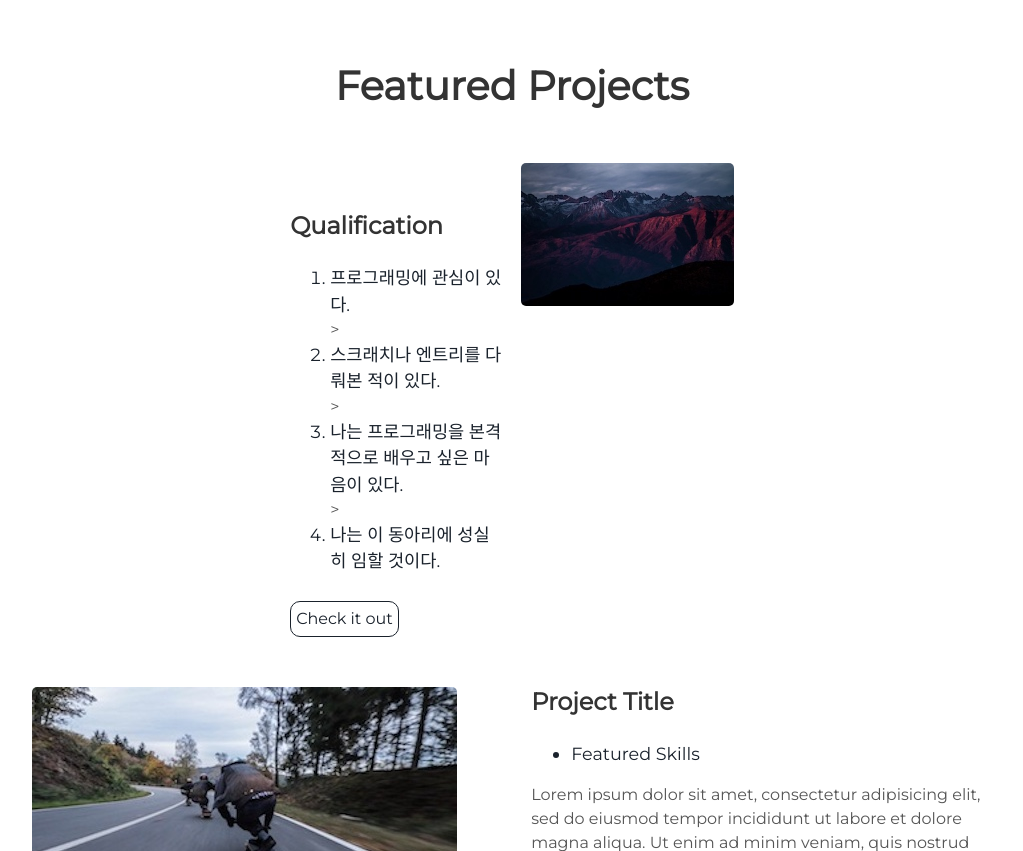
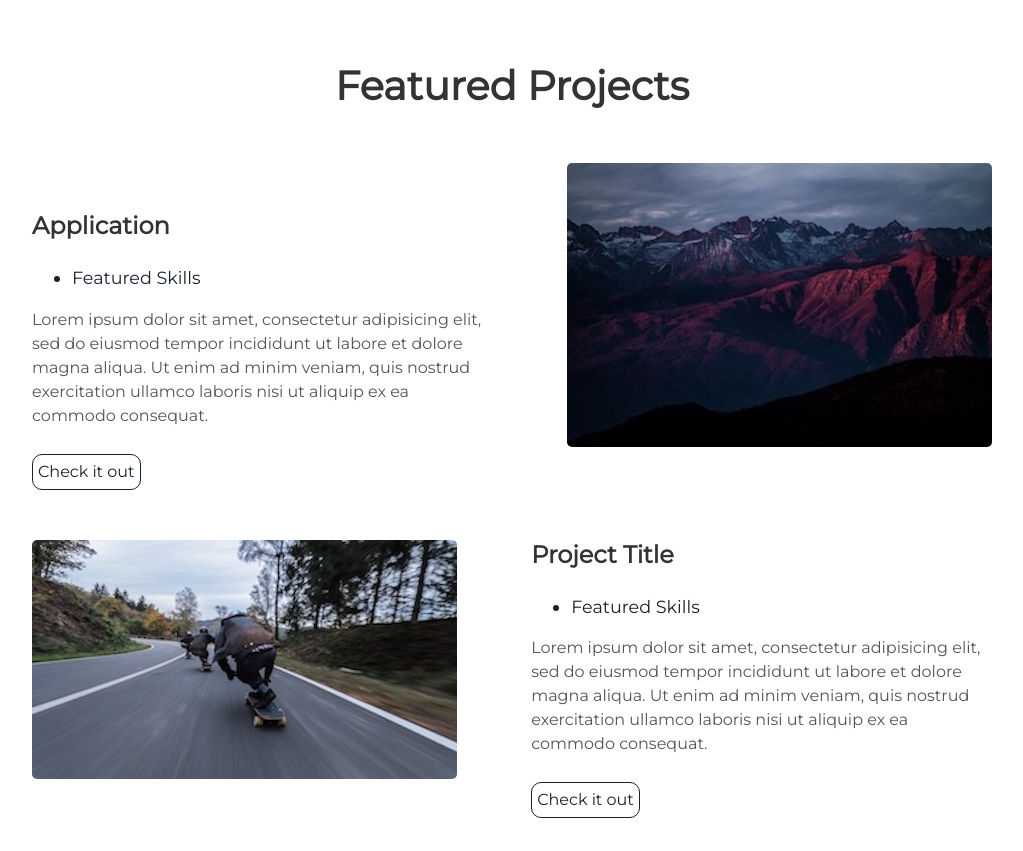
Before and after one commit to ytw060309/ProgrammingClub, a Jekyll site: the page built from index.html, in a window 1280 px wide and 900 px high, scrolled down 2051 px, cut to the strip 49-900 px from the top of the window. Shown: the whole strip, without its empty margins (128-1151 px from the left). Built offline with Jekyll 4.4.1, drawn with Linux system fonts in a browser that asks for light colours.

Commit message:
app page commit

```diff
--- a/_includes/project.html
+++ b/_includes/project.html
@@ -6,13 +6,11 @@
     <img alt="mountains" src="{{ "/assets/img/mountains.jpg" | prepend: site.baseurl }}" />
   </div>
   <div class="contents">
-    <h3>Qualification</h3>
-    <ol>
-      <li>프로그래밍에 관심이 있다. </li>>
-      <li>스크래치나 엔트리를 다뤄본 적이 있다. </li>>
-      <li>나는 프로그래밍을 본격적으로 배우고 싶은 마음이 있다.</li>>
-      <li>나는 이 동아리에 성실히 임할 것이다. </li>
-    </ol>
+    <h3> Application</h3>
+    <ul>
+      <li> Featured Skills</li>
+    </ul>
+    <p>Lorem ipsum dolor sit amet, consectetur adipisicing elit, sed do eiusmod tempor incididunt ut labore et dolore magna aliqua. Ut enim ad minim veniam, quis nostrud exercitation ullamco laboris nisi ut aliquip ex ea commodo consequat.</p>
     <a class="project-link" href="#">Check it out</a>
   </div>
 </div>
```
